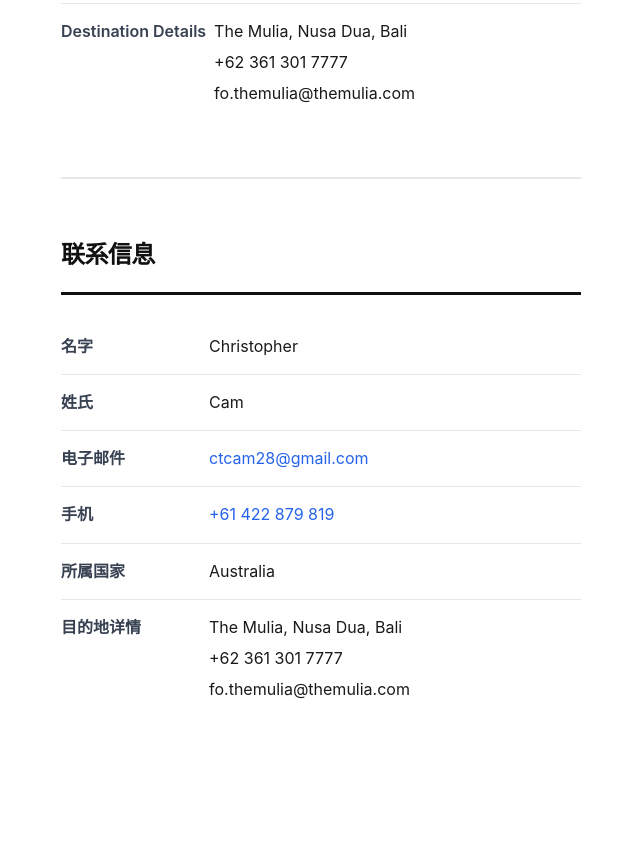
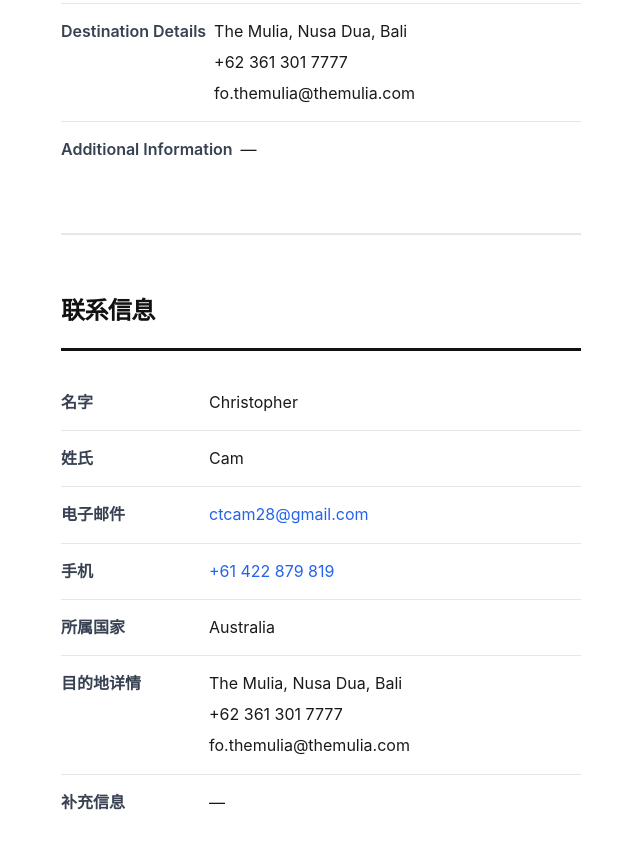
Before and after one commit to deem0u/deem0u.github.io, a plain HTML site: page chriscam/index.html in a window 1280 px wide. Shown: the part 440-1288 px from the top of the page, without its empty margins (319-959 px from the left). Before the commit the page ends 1229 px from the top, so only its background shows below. Drawn offline with Linux system fonts and the light colour scheme.

Commit message:
Update contact: chriscam

```diff
--- a/chriscam/index.html
+++ b/chriscam/index.html
@@ -17,6 +17,7 @@
 <div class="info"><span class="label">Mobile</span><span class="value"><a href="tel:+61422879819">+61 422 879 819</a></span></div>
 <div class="info"><span class="label">Home Country</span><span class="value">Australia</span></div>
 <div class="info"><span class="label">Destination Details</span><div class="dest-details"><span>The Mulia, Nusa Dua, Bali</span><span>+62 361 301 7777</span><span>fo.themulia@themulia.com</span></div></div>
+<div class="info"><span class="label">Additional Information</span><span class="value">—</span></div>
 <hr class="divider">
 <section class="section-zh">
 <h1>联系信息</h1>
@@ -26,6 +27,7 @@
 <div class="info"><span class="label">手机</span><span class="value"><a href="tel:+61422879819">+61 422 879 819</a></span></div>
 <div class="info"><span class="label">所属国家</span><span class="value">Australia</span></div>
 <div class="info"><span class="label">目的地详情</span><div class="dest-details"><span>The Mulia, Nusa Dua, Bali</span><span>+62 361 301 7777</span><span>fo.themulia@themulia.com</span></div></div>
+<div class="info"><span class="label">补充信息</span><span class="value">—</span></div>
 </section>
 </div>
 </body>
```
